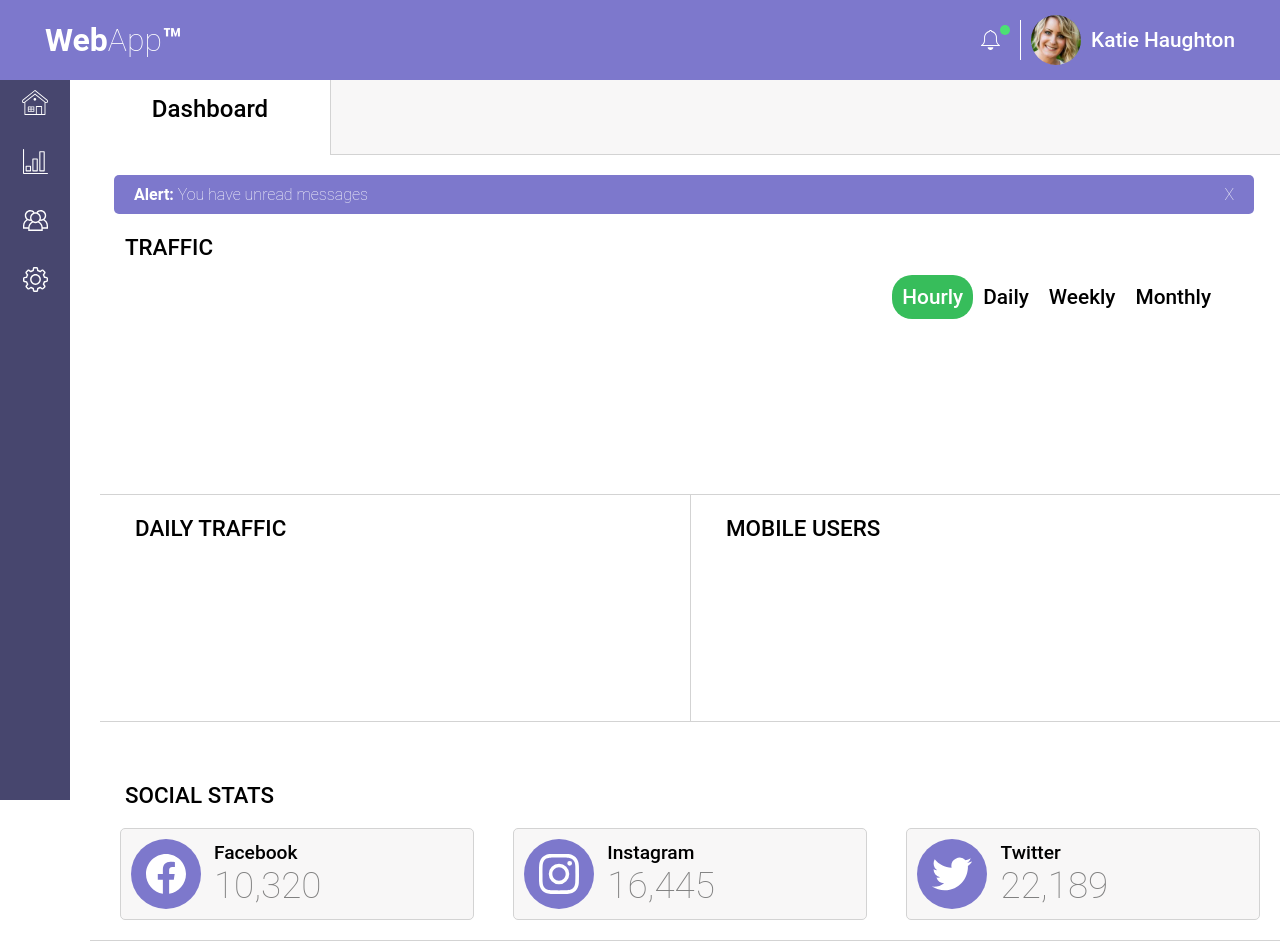
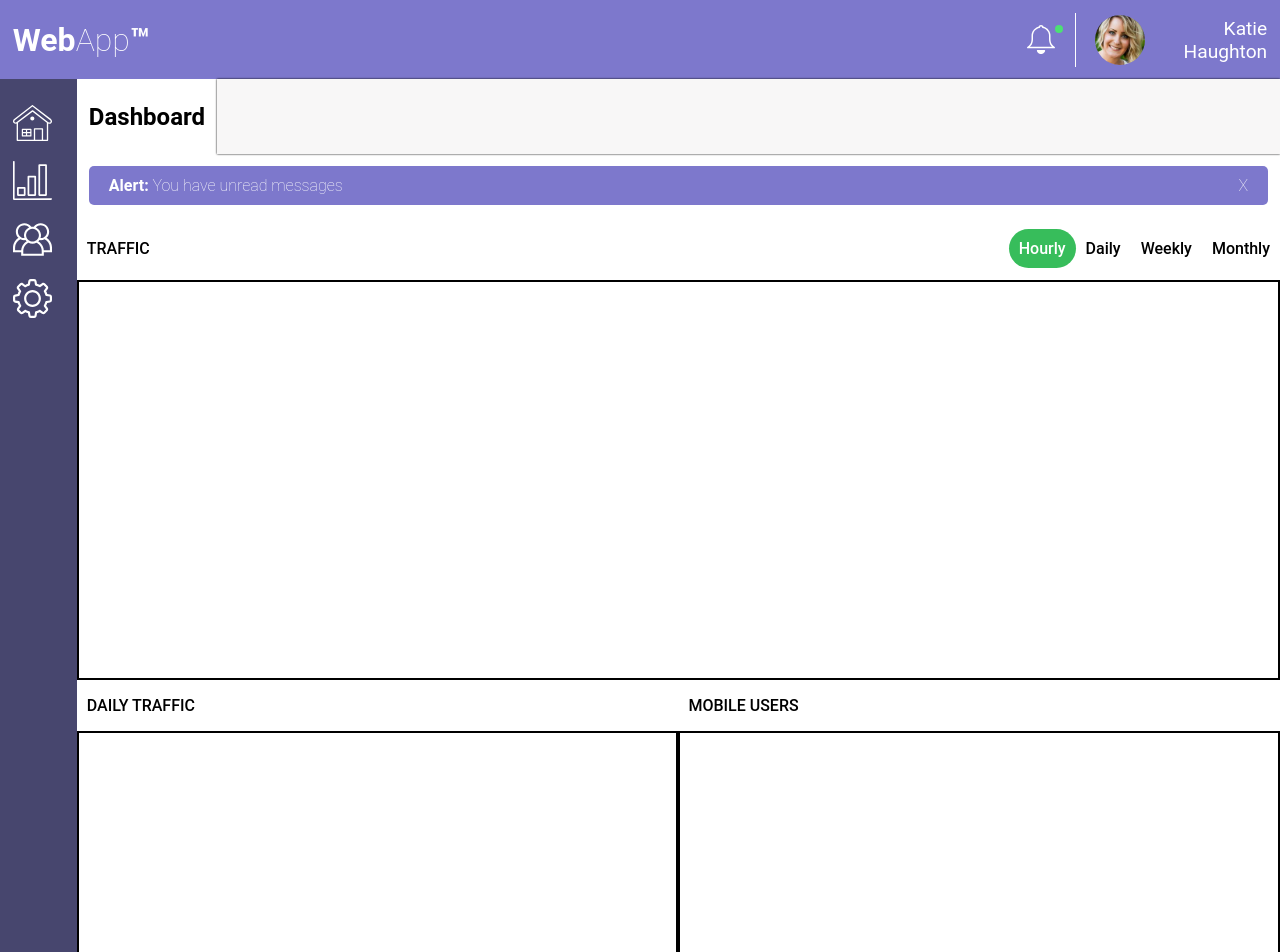
Before and after one commit to khenderson14/web_app_dashboard_new, a plain HTML site: page index.html in a window 1280 px wide. Shown: the top 952 px of the page. Drawn offline with nearby package versions, Linux system fonts and the light colour scheme.

Commit message:
updates as of 10/1

```diff
--- a/css/style.css
+++ b/css/style.css
@@ -12,90 +12,106 @@ body {
 }
 
 .grid-container {
-    display: grid;
+    /* display: grid;
     grid-template-columns: 1fr;
     grid-template-rows: auto;
     grid-template-areas:
         "header"
         "nav"
-        "main";
+        "main"; */
+    display: flex;
+    flex-wrap: wrap;
 }
 
 .container-full, .container-half {
-    display: flex;
-    flex-direction: row;
-    justify-content: center;
-    width: 85%;
-    align-items: center;
-    margin: 10px auto;
-    flex-wrap: wrap;
+    width: 100%;
+    border: 2px solid;
+    height: 400px;
 }
 
-section {
+/* section {
     padding: 10px;
     margin-bottom: 10px;
-}
+} */
 
-.social-container,
+/* .social-container,
 .form-area,
 #user-timezone,
 .form-search {
     border: solid lightgray 1px;
-}
+} */
 
 main {
-    grid-area: main;
+    /* grid-area: main;
     display: grid;
     grid-template-columns: 1fr 1fr;
-    grid-gap: 10px;
+    grid-gap: 10px; */
+    width: 94%;
 }
 
 /* HEADER & BELL */
 
 header {
-    grid-area: header;
+    /* grid-area: header;
     display: flex;
     flex-direction: row;
     align-items: center;
     background-color: #7d78cc;
     color: white;
     height: 80px;
-    padding: 15px;
+    padding: 15px; */
+    width: 100%;
+    background-color: #7d78cc;
+    display: flex;
+    align-items: center;
+    justify-content: flex-start;
+    padding: 1%;
 }
 
 h1 {
-    font-weight: 100;
-    font-size: 1.2rem;
-    margin-right: auto;
+    font-weight: 200;
+    color: #fff;
+    /* font-size: 1.2rem;
+    margin-right: auto; */
 }
 
 #header-img {
-    height: 25px;
     border-radius: 50%;
-    margin: 0px 10px;
+    margin-left: 1.5%;
+    width: 50px;
+    height: 50px;
 }
 
 #header-name {
-    font-size: 1rem;
-    font-weight: 500;
+    color: #fff;
+    width: 11%;
+    text-align: right;
+    font-size: 1.2rem;
+    font-weight: 400;
 }
 
 .bell {
-    display: inline-block;
+    /* display: inline-block;
     color: #fff;
     position: relative;
     height: 40px;
-    width: 40px;
+    width: 40px; */
     border-right: solid #fff .5px;
+    display: flex;
+    align-items: flex-start;
+    justify-content: flex-end;
+    margin-left: 50%;
+    padding: 1%;
 }
 
 #bell-img {
-    display: inline-block;
+    /* display: inline-block; */
     filter: invert(100%);
-    margin-top: 10px;
-    height: 20px;
+    /* margin-top: 10px;
+    height: 20px; */
     transition: all .3s ease-in-out;
-    position: relative;
+    /* position: relative;  */
+    width: 10%;
 }
 
 #bell-img:hover {
@@ -103,53 +119,66 @@ h1 {
 }
 
 .message-alert {
-    position: absolute;
+    /* position: absolute;
     top: 5px;
     right: 10px;
-    padding: 5px;
+    padding: 5px; */
     border-radius: 50%;
     background: #4ce074;
+    width: 8px;
+    height: 8px;
 }
 
 /* NAVIGATION */
 
 nav {
-    grid-area: nav;
+    /* grid-area: nav; */
     background-color: #47466e;
+    display: flex;
+    flex-direction: column;
+    align-items: center;
+    justify-content: flex-start;
+    width: 6%;
+    padding: 2% 1%;
+    gap: 1em;
 }
 
 nav img {
-    height: 25px;
+    /* height: 25px; */
     filter: invert(100%);
-    margin-top: 10px;
-    margin-bottom: 20px;
+    /* margin-top: 10px;
+    margin-bottom: 20px; */
+    width: 76%;
 }
 
 /* DASHBOARD */
 
 .main-header {
     display: flex;
-    flex-direction: row;
-    margin-bottom: 10px;
+    /* flex-direction: row;
+    margin-bottom: 10px; */
+    align-items: center;
 }
 
 .dashboard {
-    text-align: center;
-    width: 40%;
+    /* text-align: center; */
+    width: 12%;
+    padding: 1%;
 }
 
 h2 {
-    margin: 15px 5px;
+    /* margin: 15px 5px;
     font-weight: 500;
-    font-size: 1.1rem;
+    font-size: 1.1rem; */
 }
 
 .dash-tab {
     height: 75px;
     background-color: #f8f7f7;
-    border-bottom: solid lightgray 1px;
-    border-left: solid lightgray 1px;
-    width: 60%;
+    /* border-bottom: solid lightgray 1px;
+    border-left: solid lightgray 1px; */
+    width: 100%;
+    box-shadow: 0 0 2px;
 }
 
 .section-header {
@@ -157,11 +186,12 @@ h2 {
     font-size: 1rem;
     font-weight: 500;
     width: 50%;
+    padding: 1% 0;
 }
 
 .profile-img {
     border-radius: 50%;
-    width: 70px;
+    width: 15%;
 }
 
 /* ALERT NOTIFICATION */
@@ -174,8 +204,8 @@ h2 {
     background-color: #7d78cc;
     padding: 10px 20px;
     border-radius: 5px;
-    width: 95%;
-    margin: 0 2%;
+    width: 98%;
+    margin: 1%;
 }
 
 .dashboard-alert h3 {
@@ -202,6 +232,10 @@ h2 {
 }
 
 .traffic-header {
+    display: flex;
+    align-items: center;
+    justify-content: space-between;
+    flex-wrap: wrap;
     width: 100%;
 }
 
@@ -212,11 +246,10 @@ h2 {
     justify-content: space-around;
     align-items: center;
     width: 80%;
-    margin: 10px auto;
 }
 
 .traffic-links {
-    font-size: .75rem;
+    font-size: 1rem;
     font-weight: 500;
     margin: 5px 0px;
     border-radius: 20px;
@@ -240,9 +273,18 @@ h2 {
     flex-direction: row;
     justify-content: flex-start;
     background-color: #f8f7f7;
-    padding: 10px;
     margin: 10px auto;
-    border-radius: 5px;
+    border-radius: 10px;
+    border: 1px solid lightgrey;
+    width: 32%;
+    padding: 2%;
+}
+
+.social-row {
+    display: flex;
+    align-items: center;
+    justify-content: space-between;
+    width: 100%;
 }
 
 .social-icon {
@@ -271,7 +313,8 @@ h2 {
 
 .social-text h4 {
     font-weight: 500;
-    font-size: 1.2rem;
+    font-size: 1.3rem;
+    color: #7d78cc;
 }
 
 .stats {
@@ -284,21 +327,35 @@ h2 {
 }
 
 
+
 /* NEW MEMBERS & RECENT ACTIVITY */
 
+.member {
+    width: 100%;
+    display: flex;
+    align-items: flex-start;
+    border-bottom: .5px solid lightgrey;
+}
 .new-members,
 .recent-activity {
-    width: 50%
+    width: 50%;
 }
 
-.member-container,
-.recent-container {
+.recent-activity {
+    border-left: .5px solid lightgrey;
+}
+
+.member-container {
     display: flex;
-    flex-direction: column;
     align-items: center;
     text-align: center;
     padding: 20px 10px 15px;
     width: 100%;
+    justify-content: flex-start;
+}
+
+.activity-arrow {
+    font-size: 2rem;
 }
 
 .member-container a {
@@ -308,6 +365,7 @@ h2 {
 .member-container img {
     margin-right: 4%;
     border-radius: 50%;
+    width: 15%;
 }
 
 .member-container:not(:last-child),
@@ -319,21 +377,35 @@ h2 {
     flex-direction: column;
     display: flex;
     align-items: flex-start;
-    width: 50%;
+    width: 100%;
+}
+
+.recent-info {
+    width: 100%;
+    display: flex;
+    align-items: center;
+    justify-content: space-between;
+    padding: 20px 10px 15px;
 }
 
 .member-info,
 .recent-text {
     display: flex;
     flex-direction: column;
-    align-items: center;
-    text-align: center;
+    align-items: flex-start;
     font-weight: 500;
     margin-top: 10px;
     font-size: 1rem;
+    width: 50%;
+    margin-right: 20%;
 }
 
 /* MESSAGE USER */
+
+.message-user {
+    width: 50%;
+    border-right: .5px solid lightgray;
+}
 
 .form-search,
 .form-area,
@@ -359,9 +431,19 @@ form {
     border: none;
     border-radius: 5px;
     border-style: none;
+    padding: 15px;
 }
 
 /* SETTINGS */
+
+.message-settings {
+    width: 100%;
+    display: flex;
+    align-items: flex-start;
+}
+.settings {
+    width: 50%;
+}
 
 .toggles {
     display: flex;
@@ -461,7 +543,7 @@ form {
 
 /* TABLET 768px */
 
-@media (min-width: 768px) {
+/* @media (min-width: 768px) {
     .grid-container {
         grid-template-columns: 75px 1fr;
         grid-template-areas:
@@ -618,11 +700,11 @@ form {
     .settings-status button {
         width: 45%
     }
-}
+} */
 
 /* DESKTOP 1024px */
 
-@media (min-width: 1024px) {
+/* @media (min-width: 1024px) {
     .grid-container {
         grid-template-columns: 90px 1fr;
     }
@@ -720,3 +802,5 @@ form {
         font-size: 1rem;
     }
 }
+
+ */
--- a/index.html
+++ b/index.html
@@ -102,6 +102,7 @@
                 </div>
             </div>
     </section>
+    <div class="member">
         <!--new members area-->
         <section class="new-members">
             <h3 class="section-header">NEW MEMBERS</h3>
@@ -144,51 +145,53 @@
             </div>
         </section>
         <!--recent activity-->
-    <!-- <section class="recent-activity">
+        <section class="recent-activity">
           <h3 class="section-header">RECENT ACTIVITY</h3>
             <div class="recent-content">
                 <div class="recent-container">
-                <div class="member-content">
+                    <div class="recent-info">
                         <img src="images/member-1.jpg" alt="Victoria Chambers" class="profile-img">
                         <div class="recent-text">
-                    <p>Victoria Chambers commented on <strong>WebApp's SEO Tips</strong></p>
+                        <p>Victoria Chambers commented on<strong> WebApp's SEO Tips</strong></p>
                         <p>4 hours ago</p>
-                </div>
-            </div>
-                    <p class="activity-arrow">&#8250;</p>
-        </div>
-        <div class="recent-container">
-            <div class="member-content">
-                <img src="images/member-2.jpg" alt="Dale Byrd" class="profile-img">
-                <div class="recent-text">
-                    <p>Dale Byrd liked the post<strong>Facebook's Changes for the 2021</strong></p>
-                    <p>5 hours ago</p>
-                </div>
-            </div>
-                <p class="activity-arrow">&#8250;</p>
-            </div>
-        <div class="recent-container">
-            <div class="member-content">
-                <img src="images/member-3.jpg" alt="Dawn Wood" class="profile-img">
-                    <div class="recent-text">
-                        <p>Dawn Wood commented on<strong>Facebook's Changes for the 2021</strong></p>
-                        <p>5 hours ago</p>
-                    </div>
-                </div>
-                    <p class="activity-arrow">&#8250;</p>
-                </div>
-        <div class="member-container">
-                <div class="member-content">
-                    <img src="images/member-4.jpg" alt="Dan Oliver" class="profile-img">
-                    <div class="recent-text">
-                        <p>Dan Oliver posted<strong>WebApp's SEO Tips</strong></p>
-                        <p>1 day ago</p>
-                    </div>
                     </div>
                     <p class="activity-arrow">&#8250;</p>
                 </div>
             </div>
-    </section> -->
+            <div class="recent-container">
+                <div class="recent-info">
+                    <img src="images/member-2.jpg" alt="Dale Byrd" class="profile-img">
+                    <div class="recent-text">
+                        <p>Dale Byrd liked the post<strong> Facebook's Changes for the 2021</strong></p>
+                        <p>5 hours ago</p>
+                    </div>
+                    <p class="activity-arrow">&#8250;</p>
+                </div>
+                </div>
+            <div class="recent-container">
+                <div class="recent-info">
+                    <img src="images/member-3.jpg" alt="Dawn Wood" class="profile-img">
+                        <div class="recent-text">
+                            <p>Dawn Wood commented on<strong> Facebook's Changes for the 2021</strong></p>
+                            <p>5 hours ago</p>
+                        </div>
+                        <p class="activity-arrow">&#8250;</p>
+                    </div>
+                    </div>
+            <div class="recent-container">
+                    <div class="recent-info">
+                        <img src="images/member-4.jpg" alt="Dan Oliver" class="profile-img">
+                        <div class="recent-text">
+                            <p>Dan Oliver posted<strong> WebApp's SEO Tips</strong></p>
+                            <p>1 day ago</p>
+                        </div>
+                        <p class="activity-arrow">&#8250;</p>
+                    </div>
+                    </div>
+            </div>
+        </section>
+    </div>
+    <div class="message-settings">
         <!--message user-->
         <section class="message-user">
             <h3 class="section-header">MESSAGE USER</h3>
@@ -228,6 +231,7 @@
             </div>
           </div>
         </section>
+    </div>
   </main>
   <!-- JS -->
   <script src="js/app.js"></script>
```
Lines whose indentation alone changed are shown as unchanged.
